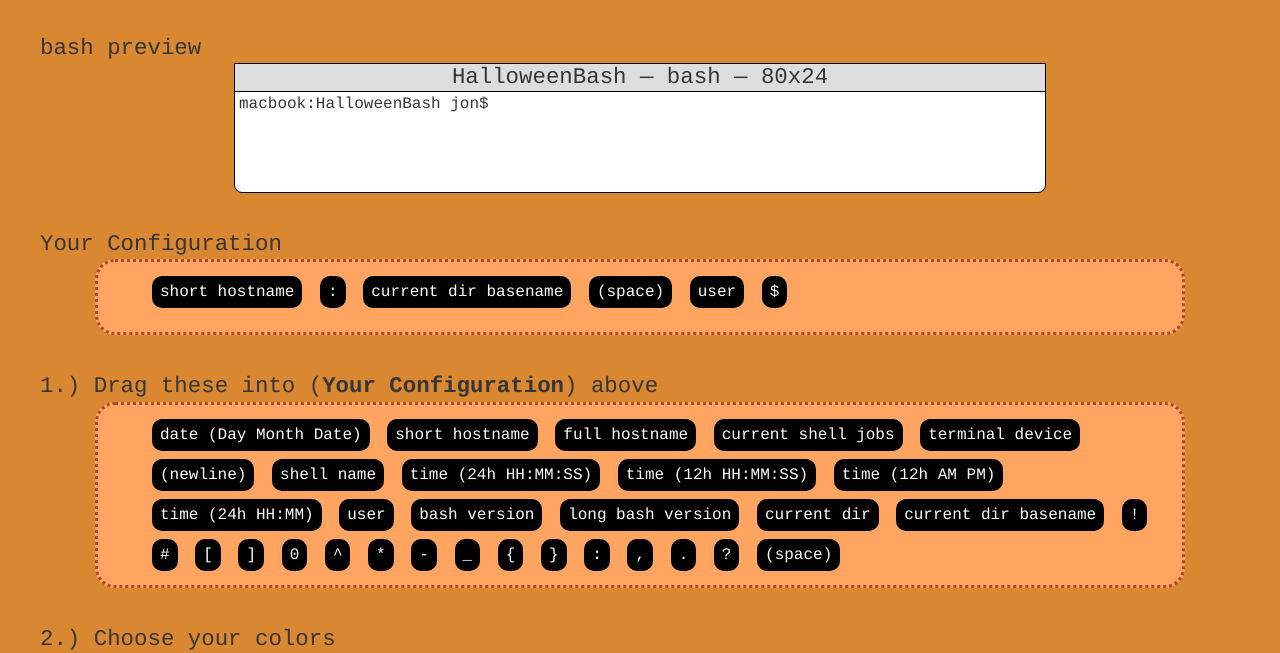
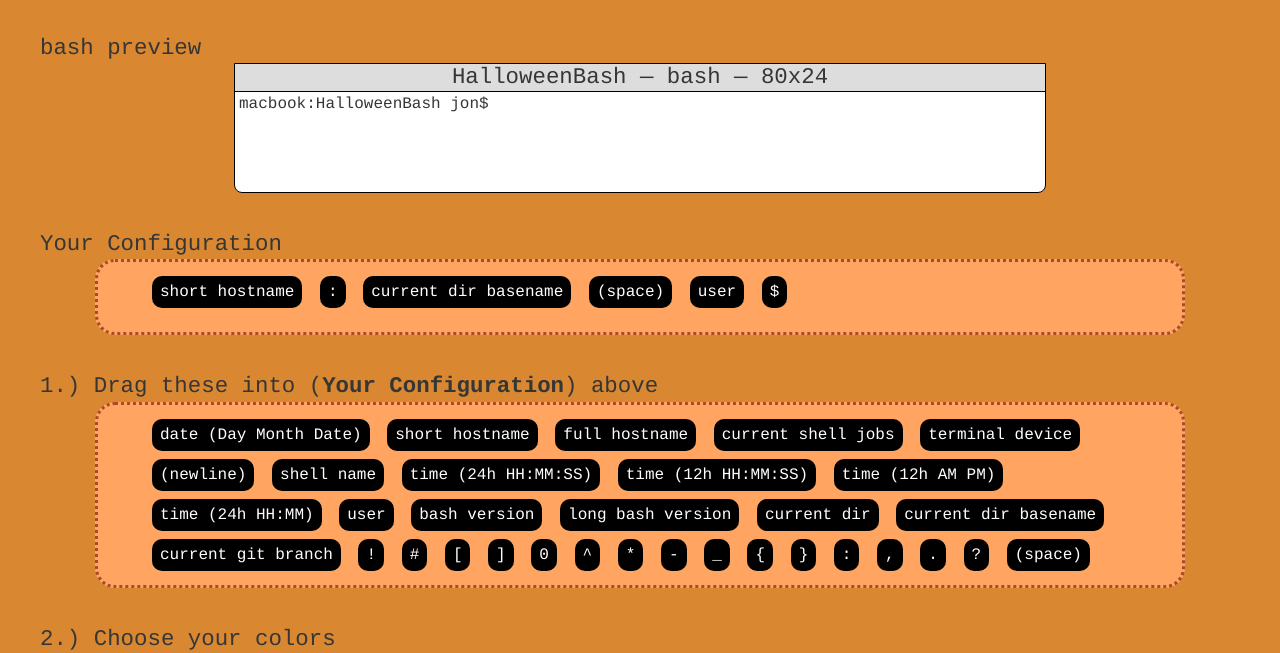
Before and after one commit to xta/HalloweenBash, a plain HTML site: page index.html in a window 1280 px wide. Shown: the part 75-728 px from the top of the page. Drawn offline with nearby package versions, Linux system fonts and the light colour scheme.

Commit message:
added current git branch to configuration options

```diff
--- a/assets/profile.js
+++ b/assets/profile.js
@@ -288,6 +288,12 @@ $(document).ready(function() {
 					    example_copy: "HalloweenBash",
 					long_description: "the basename of the current working directory"
 		},
+		"psgit": {
+									 text_id: "psgit",
+									 bash_string: "$(git branch --no-color 2> /dev/null | sed -e '/^[^*]/d' -e 's/* \\(.*\\)/\\1/')",
+									 example_copy: "master",
+									 long_description: "the current git branch"
+		},
 		"psbang": {
 					         text_id: "psbang",
 					     bash_string: "!",
--- a/index.html
+++ b/index.html
@@ -66,6 +66,7 @@
       <li class="psversion">long bash version</li>
       <li class="psw">current dir</li>
       <li class="psworking">current dir basename</li>
+      <li class="psgit">current git branch</li>
       <li class="psbang">!</li>
       <li class="pshash">#</li>
       <!-- <li class="psdollar">$</li> -->
```
